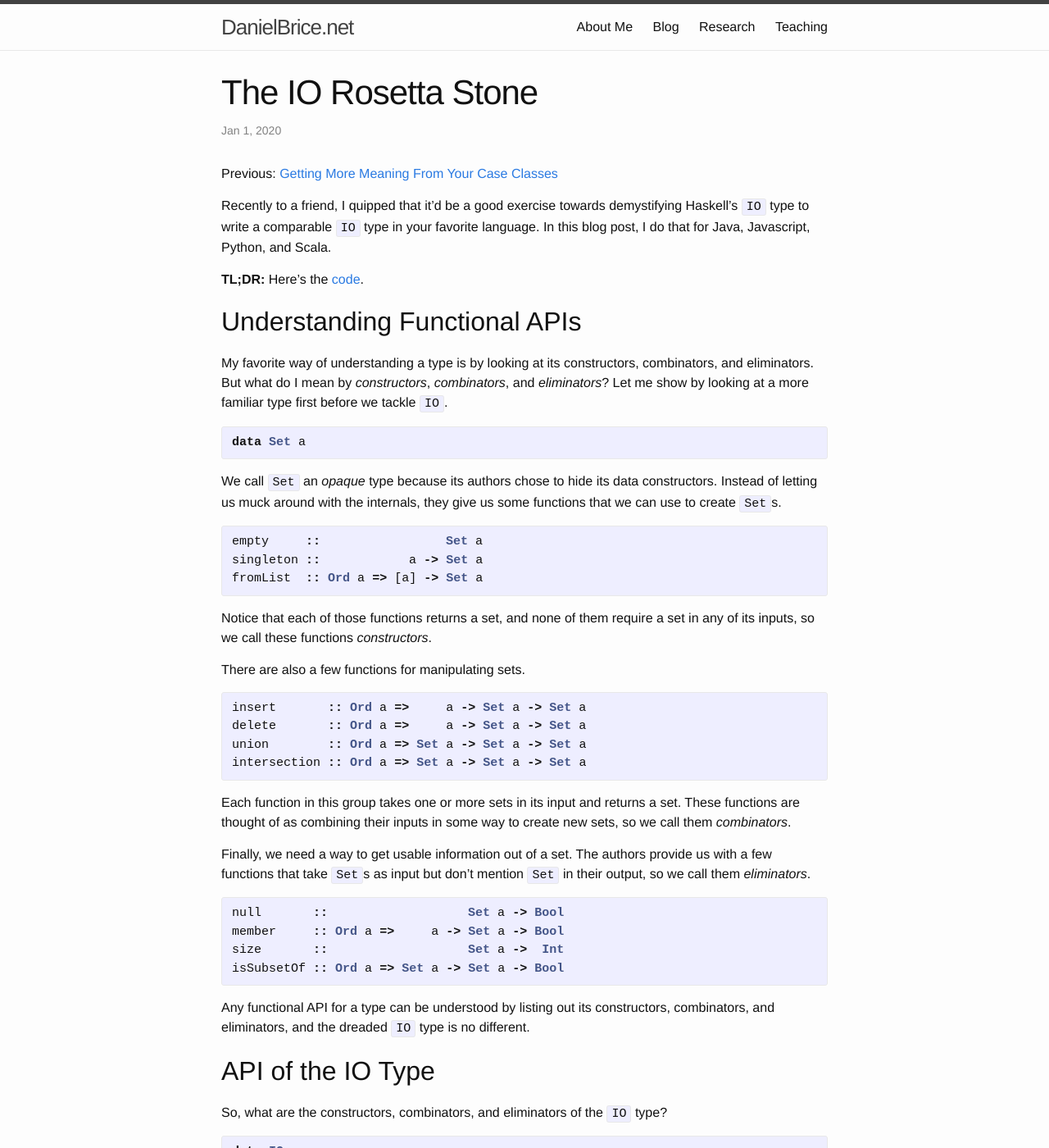
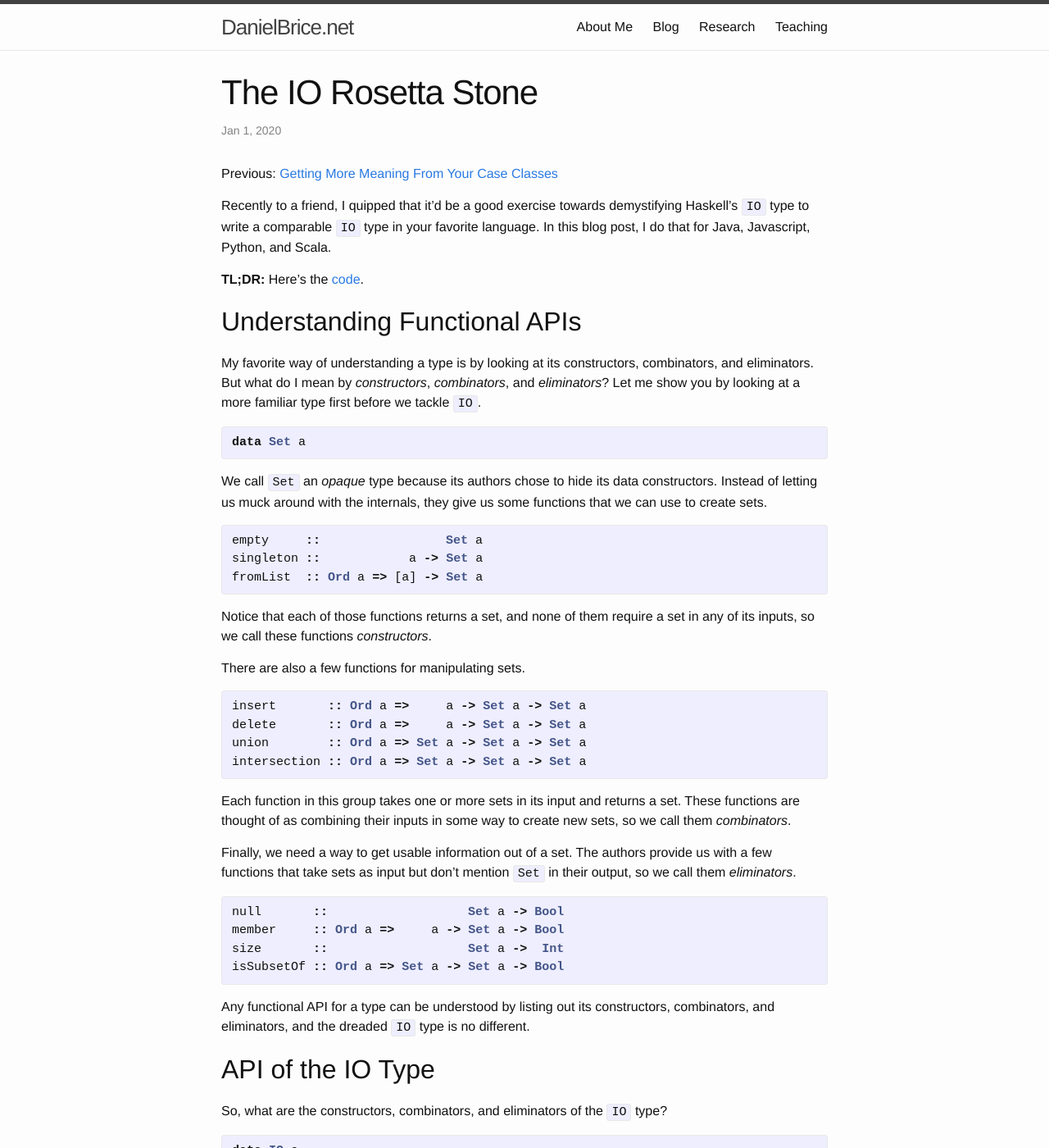
Before and after one commit to friedbrice/friedbrice.github.io, a Jekyll site: the page built from _posts/2020-01-01-io-rosetta-stone.md, in a window 1280 px wide and 1400 px high. Shown: the whole window at 82% size. Built offline with Jekyll 4.4.1, drawn with Linux system fonts in a browser that asks for light colours; comment, search, counter and statistics services are not loaded; some of the changed text lies outside the part shown.

Commit message:
fix style

```diff
--- a/_posts/2020-01-01-io-rosetta-stone.md
+++ b/_posts/2020-01-01-io-rosetta-stone.md
@@ -21,13 +21,13 @@ Recently to a friend, I quipped that it'd be a good exercise towards demystifyin
 
 ## Understanding Functional APIs
 
-My favorite way of understanding a type is by looking at its constructors, combinators, and eliminators. But what do I mean by _constructors_, _combinators_, and _eliminators_? Let me show by looking at a more familiar type first before we tackle `IO`.
+My favorite way of understanding a type is by looking at its constructors, combinators, and eliminators. But what do I mean by _constructors_, _combinators_, and _eliminators_? Let me show you by looking at a more familiar type first before we tackle `IO`.
 
 {% highlight haskell %}
 data Set a
 {% endhighlight %}
 
-We call `Set` an _opaque_ type because its authors chose to hide its data constructors. Instead of letting us muck around with the internals, they give us some functions that we can use to create `Set`s.
+We call `Set` an _opaque_ type because its authors chose to hide its data constructors. Instead of letting us muck around with the internals, they give us some functions that we can use to create sets.
 
 {% highlight haskell %}
 empty     ::                 Set a
@@ -48,7 +48,7 @@ intersection :: Ord a => Set a -> Set a -> Set a
 
 Each function in this group takes one or more sets in its input and returns a set. These functions are thought of as combining their inputs in some way to create new sets, so we call them _combinators_.
 
-Finally, we need a way to get usable information out of a set. The authors provide us with a few functions that take `Set`s as input but don't mention `Set` in their output, so we call them _eliminators_.
+Finally, we need a way to get usable information out of a set. The authors provide us with a few functions that take sets as input but don't mention `Set` in their output, so we call them _eliminators_.
 
 {% highlight haskell %}
 null       ::                   Set a -> Bool
```
Also changed, not shown: other parts of _posts/2020-01-01-io-rosetta-stone.md (+2 -2 lines).
